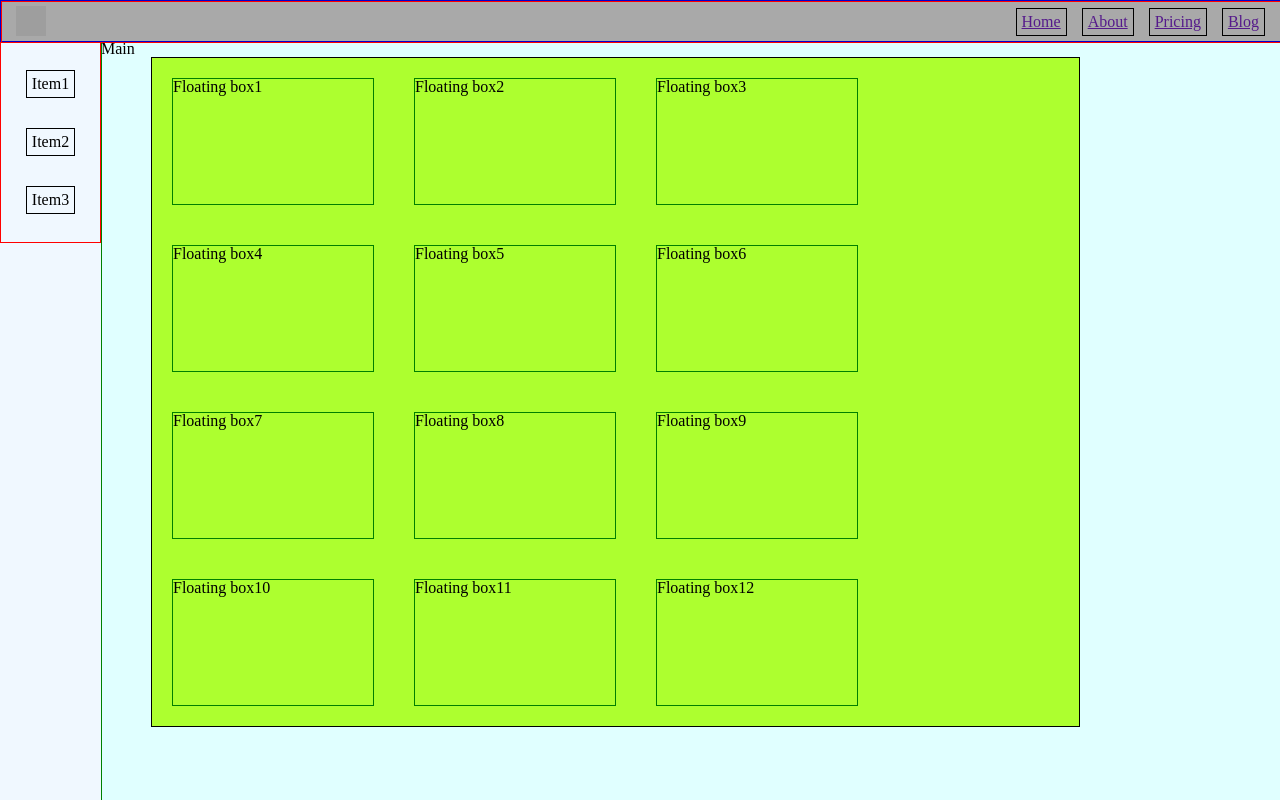
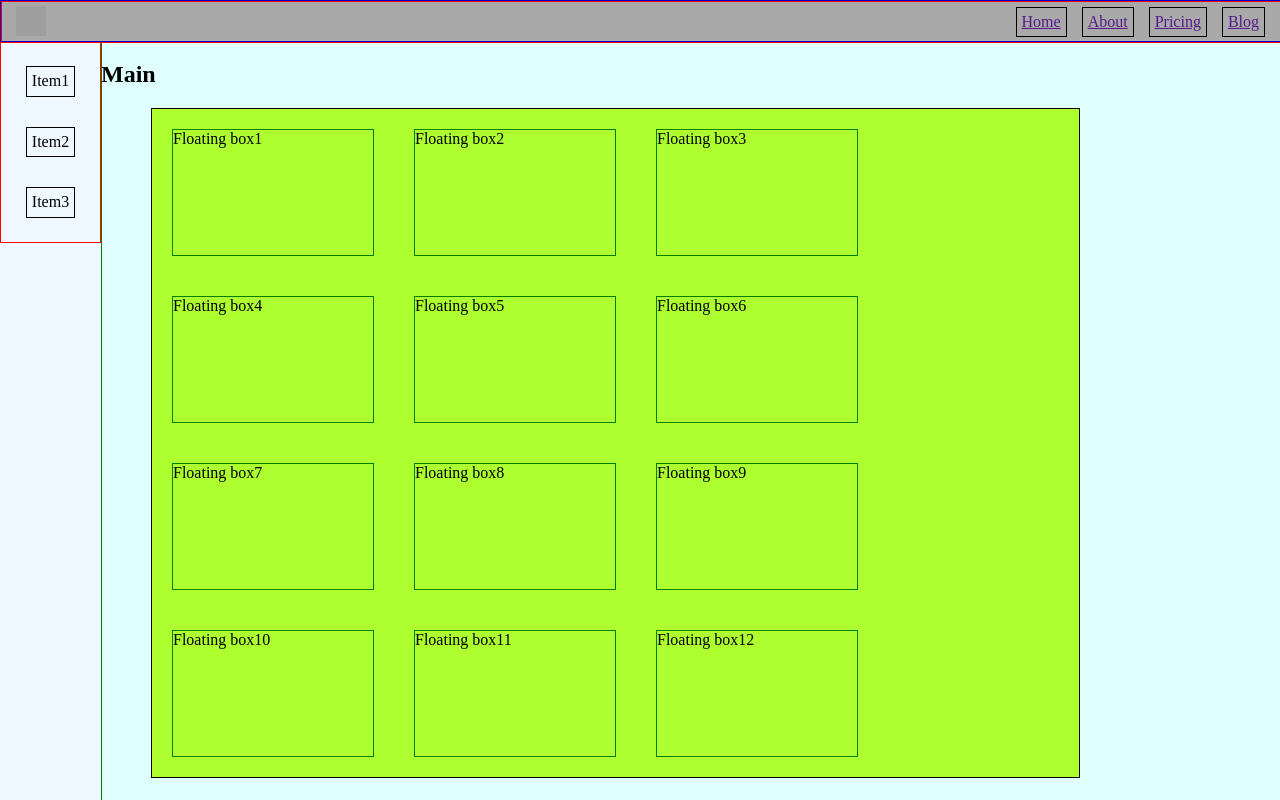
Before and after one commit to Atom88/front-end-camp, an Angular app: page / in a window 1280 px wide. Built offline with nearby package versions, Linux system fonts and the light colour scheme; grey boxes are pictures that could not be loaded.

Commit message:
add header module

```diff
--- a/src/app/app.component.html
+++ b/src/app/app.component.html
@@ -1,12 +1,5 @@
-  <header>
-    <img src="https://upload.wikimedia.org/wikipedia/commons/a/ab/Logo_TV_2015.png">
-    <ul>
-      <li><a href="">Home</a></li>
-      <li><a href="">About</a></li>
-      <li><a href="">Pricing</a></li>
-      <li><a href="">Blog</a></li>
-    </ul>
-  </header>
+<app-header></app-header>
+
 
   <nav>
     <ul>
--- a/src/app/app.component.scss
+++ b/src/app/app.component.scss
@@ -1,13 +1,3 @@
-header {
-  background-color: darkgray;
-  width: 100%;
-  max-width: 1600px;
-  position: fixed;
-  height: 40px;
-  border: 1px solid mediumblue;
-  z-index: 3;
-}
-
 nav {
   background-color: aliceblue;
   z-index: 2;
@@ -24,22 +14,7 @@
   margin-top: 41px;
 
 }
-header ul{
-  height: 40px;
-  display: flex;
-  border: 1px solid red;
-  padding: 0px;
-  flex-direction: row;
-  align-items: center;
-  justify-content: flex-end;
-}
 
-header ul li {
-  border: 1px solid black;
-  list-style-type: none;
-  padding: 5px;
-  margin-right: 15px;
-  }
 
 nav ul{
   height: 200px;
@@ -59,13 +34,6 @@
   padding: 5px;
   }
 
-img {
-  position: absolute;
-  width: 30px;
-  height: 30px;
-  padding: 5px;
-  margin-left: 10px;
-}
 #maincont {
   background-color: greenyellow;
   border: 1px solid black;
--- a/src/app/app.module.ts
+++ b/src/app/app.module.ts
@@ -3,11 +3,13 @@
 
 
 import { AppComponent } from './app.component';
+import {HeaderComponent} from "./header/header.component";
 
 
 @NgModule({
   declarations: [
-    AppComponent
+    AppComponent,
+    HeaderComponent
   ],
   imports: [
     BrowserModule
--- /dev/null
+++ b/src/app/header/header.component.html
@@ -0,0 +1,9 @@
+<header>
+  <img src="https://upload.wikimedia.org/wikipedia/commons/a/ab/Logo_TV_2015.png">
+  <ul>
+    <li><a href="">Home</a></li>
+    <li><a href="">About</a></li>
+    <li><a href="">Pricing</a></li>
+    <li><a href="">Blog</a></li>
+  </ul>
+</header>
--- /dev/null
+++ b/src/app/header/header.component.scss
@@ -0,0 +1,35 @@
+header {
+  background-color: darkgray;
+  width: 100%;
+  max-width: 1600px;
+  position: fixed;
+  height: 40px;
+  border: 1px solid mediumblue;
+  z-index: 3;
+}
+
+header ul{
+  height: 40px;
+  display: flex;
+  border: 1px solid red;
+  padding: 0px;
+  margin: 0;
+  flex-direction: row;
+  align-items: center;
+  justify-content: flex-end;
+}
+
+header ul li {
+  border: 1px solid black;
+  list-style-type: none;
+  padding: 5px;
+  margin-right: 15px;
+}
+
+img {
+  position: absolute;
+  width: 30px;
+  height: 30px;
+  padding: 5px;
+  margin-left: 10px;
+}
--- a/src/styles.scss
+++ b/src/styles.scss
@@ -1,45 +1,449 @@
-html, body, div, span, applet, object, iframe,
-h1, h2, h3, h4, h5, h6, p, blockquote, pre,
-a, abbr, acronym, address, big, cite, code,
-del, dfn, em, img, ins, kbd, q, s, samp,
-small, strike, strong, sub, sup, tt, var,
-b, u, i, center,
-dl, dt, dd, ol, ul, li,
-fieldset, form, label, legend,
-table, caption, tbody, tfoot, thead, tr, th, td,
-article, aside, canvas, details, embed,
-figure, figcaption, footer, header, hgroup,
-menu, nav, output, ruby, section, summary,
-time, mark, audio, video {
+/*! normalize.css v7.0.0 | MIT License | github.com/necolas/normalize.css */
+
+/* Document
+   ========================================================================== */
+
+/**
+ * 1. Correct the line height in all browsers.
+ * 2. Prevent adjustments of font size after orientation changes in
+ *    IE on Windows Phone and in iOS.
+ */
+
+html {
+  line-height: 1.15; /* 1 */
+  -ms-text-size-adjust: 100%; /* 2 */
+  -webkit-text-size-adjust: 100%; /* 2 */
+}
+
+/* Sections
+   ========================================================================== */
+
+/**
+ * Remove the margin in all browsers (opinionated).
+ */
+
+body {
   margin: 0;
-  padding: 0;
-  border: 0;
-  font-size: 100%;
-  font: inherit;
+}
+
+/**
+ * Add the correct display in IE 9-.
+ */
+
+article,
+aside,
+footer,
+header,
+nav,
+section {
+  display: block;
+}
+
+/**
+ * Correct the font size and margin on `h1` elements within `section` and
+ * `article` contexts in Chrome, Firefox, and Safari.
+ */
+
+h1 {
+  font-size: 2em;
+  margin: 0.67em 0;
+}
+
+/* Grouping content
+   ========================================================================== */
+
+/**
+ * Add the correct display in IE 9-.
+ * 1. Add the correct display in IE.
+ */
+
+figcaption,
+figure,
+main { /* 1 */
+  display: block;
+}
+
+/**
+ * Add the correct margin in IE 8.
+ */
+
+figure {
+  margin: 1em 40px;
+}
+
+/**
+ * 1. Add the correct box sizing in Firefox.
+ * 2. Show the overflow in Edge and IE.
+ */
+
+hr {
+  box-sizing: content-box; /* 1 */
+  height: 0; /* 1 */
+  overflow: visible; /* 2 */
+}
+
+/**
+ * 1. Correct the inheritance and scaling of font size in all browsers.
+ * 2. Correct the odd `em` font sizing in all browsers.
+ */
+
+pre {
+  font-family: monospace, monospace; /* 1 */
+  font-size: 1em; /* 2 */
+}
+
+/* Text-level semantics
+   ========================================================================== */
+
+/**
+ * 1. Remove the gray background on active links in IE 10.
+ * 2. Remove gaps in links underline in iOS 8+ and Safari 8+.
+ */
+
+a {
+  background-color: transparent; /* 1 */
+  -webkit-text-decoration-skip: objects; /* 2 */
+}
+
+/**
+ * 1. Remove the bottom border in Chrome 57- and Firefox 39-.
+ * 2. Add the correct text decoration in Chrome, Edge, IE, Opera, and Safari.
+ */
+
+abbr[title] {
+  border-bottom: none; /* 1 */
+  text-decoration: underline; /* 2 */
+  text-decoration: underline dotted; /* 2 */
+}
+
+/**
+ * Prevent the duplicate application of `bolder` by the next rule in Safari 6.
+ */
+
+b,
+strong {
+  font-weight: inherit;
+}
+
+/**
+ * Add the correct font weight in Chrome, Edge, and Safari.
+ */
+
+b,
+strong {
+  font-weight: bolder;
+}
+
+/**
+ * 1. Correct the inheritance and scaling of font size in all browsers.
+ * 2. Correct the odd `em` font sizing in all browsers.
+ */
+
+code,
+kbd,
+samp {
+  font-family: monospace, monospace; /* 1 */
+  font-size: 1em; /* 2 */
+}
+
+/**
+ * Add the correct font style in Android 4.3-.
+ */
+
+dfn {
+  font-style: italic;
+}
+
+/**
+ * Add the correct background and color in IE 9-.
+ */
+
+mark {
+  background-color: #ff0;
+  color: #000;
+}
+
+/**
+ * Add the correct font size in all browsers.
+ */
+
+small {
+  font-size: 80%;
+}
+
+/**
+ * Prevent `sub` and `sup` elements from affecting the line height in
+ * all browsers.
+ */
+
+sub,
+sup {
+  font-size: 75%;
+  line-height: 0;
+  position: relative;
   vertical-align: baseline;
 }
 
-article, aside, details, figcaption, figure,
-footer, header, hgroup, menu, nav, section {
+sub {
+  bottom: -0.25em;
+}
+
+sup {
+  top: -0.5em;
+}
+
+/* Embedded content
+   ========================================================================== */
+
+/**
+ * Add the correct display in IE 9-.
+ */
+
+audio,
+video {
+  display: inline-block;
+}
+
+/**
+ * Add the correct display in iOS 4-7.
+ */
+
+audio:not([controls]) {
+  display: none;
+  height: 0;
+}
+
+/**
+ * Remove the border on images inside links in IE 10-.
+ */
+
+img {
+  border-style: none;
+}
+
+/**
+ * Hide the overflow in IE.
+ */
+
+svg:not(:root) {
+  overflow: hidden;
+}
+
+/* Forms
+   ========================================================================== */
+
+/**
+ * 1. Change the font styles in all browsers (opinionated).
+ * 2. Remove the margin in Firefox and Safari.
+ */
+
+button,
+input,
+optgroup,
+select,
+textarea {
+  font-family: sans-serif; /* 1 */
+  font-size: 100%; /* 1 */
+  line-height: 1.15; /* 1 */
+  margin: 0; /* 2 */
+}
+
+/**
+ * Show the overflow in IE.
+ * 1. Show the overflow in Edge.
+ */
+
+button,
+input { /* 1 */
+  overflow: visible;
+}
+
+/**
+ * Remove the inheritance of text transform in Edge, Firefox, and IE.
+ * 1. Remove the inheritance of text transform in Firefox.
+ */
+
+button,
+select { /* 1 */
+  text-transform: none;
+}
+
+/**
+ * 1. Prevent a WebKit bug where (2) destroys native `audio` and `video`
+ *    controls in Android 4.
+ * 2. Correct the inability to style clickable types in iOS and Safari.
+ */
+
+button,
+html [type="button"], /* 1 */
+[type="reset"],
+[type="submit"] {
+  -webkit-appearance: button; /* 2 */
+}
+
+/**
+ * Remove the inner border and padding in Firefox.
+ */
+
+button::-moz-focus-inner,
+[type="button"]::-moz-focus-inner,
+[type="reset"]::-moz-focus-inner,
+[type="submit"]::-moz-focus-inner {
+  border-style: none;
+  padding: 0;
+}
+
+/**
+ * Restore the focus styles unset by the previous rule.
+ */
+
+button:-moz-focusring,
+[type="button"]:-moz-focusring,
+[type="reset"]:-moz-focusring,
+[type="submit"]:-moz-focusring {
+  outline: 1px dotted ButtonText;
+}
+
+/**
+ * Correct the padding in Firefox.
+ */
+
+fieldset {
+  padding: 0.35em 0.75em 0.625em;
+}
+
+/**
+ * 1. Correct the text wrapping in Edge and IE.
+ * 2. Correct the color inheritance from `fieldset` elements in IE.
+ * 3. Remove the padding so developers are not caught out when they zero out
+ *    `fieldset` elements in all browsers.
+ */
+
+legend {
+  box-sizing: border-box; /* 1 */
+  color: inherit; /* 2 */
+  display: table; /* 1 */
+  max-width: 100%; /* 1 */
+  padding: 0; /* 3 */
+  white-space: normal; /* 1 */
+}
+
+/**
+ * 1. Add the correct display in IE 9-.
+ * 2. Add the correct vertical alignment in Chrome, Firefox, and Opera.
+ */
+
+progress {
+  display: inline-block; /* 1 */
+  vertical-align: baseline; /* 2 */
+}
+
+/**
+ * Remove the default vertical scrollbar in IE.
+ */
+
+textarea {
+  overflow: auto;
+}
+
+/**
+ * 1. Add the correct box sizing in IE 10-.
+ * 2. Remove the padding in IE 10-.
+ */
+
+[type="checkbox"],
+[type="radio"] {
+  box-sizing: border-box; /* 1 */
+  padding: 0; /* 2 */
+}
+
+/**
+ * Correct the cursor style of increment and decrement buttons in Chrome.
+ */
+
+[type="number"]::-webkit-inner-spin-button,
+[type="number"]::-webkit-outer-spin-button {
+  height: auto;
+}
+
+/**
+ * 1. Correct the odd appearance in Chrome and Safari.
+ * 2. Correct the outline style in Safari.
+ */
+
+[type="search"] {
+  -webkit-appearance: textfield; /* 1 */
+  outline-offset: -2px; /* 2 */
+}
+
+/**
+ * Remove the inner padding and cancel buttons in Chrome and Safari on macOS.
+ */
+
+[type="search"]::-webkit-search-cancel-button,
+[type="search"]::-webkit-search-decoration {
+  -webkit-appearance: none;
+}
+
+/**
+ * 1. Correct the inability to style clickable types in iOS and Safari.
+ * 2. Change font properties to `inherit` in Safari.
+ */
+
+::-webkit-file-upload-button {
+  -webkit-appearance: button; /* 1 */
+  font: inherit; /* 2 */
+}
+
+/* Interactive
+   ========================================================================== */
+
+/*
+ * Add the correct display in IE 9-.
+ * 1. Add the correct display in Edge, IE, and Firefox.
+ */
+
+details, /* 1 */
+menu {
   display: block;
 }
-body {
-  line-height: 1;
+
+/*
+ * Add the correct display in all browsers.
+ */
+
+summary {
+  display: list-item;
 }
-ol, ul {
-  list-style: none;
+
+/* Scripting
+   ========================================================================== */
+
+/**
+ * Add the correct display in IE 9-.
+ */
+
+canvas {
+  display: inline-block;
 }
-blockquote, q {
-  quotes: none;
+
+/**
+ * Add the correct display in IE.
+ */
+
+template {
+  display: none;
 }
-blockquote:before, blockquote:after,
-q:before, q:after {
-  content: '';
-  content: none;
-}
-table {
-  border-collapse: collapse;
-  border-spacing: 0;
+
+/* Hidden
+   ========================================================================== */
+
+/**
+ * Add the correct display in IE 10-.
+ */
+
+[hidden] {
+  display: none;
 }
 
 body{
```
Also changed, not shown: src/app/header/header.component.ts (added, +9 -0 lines).
